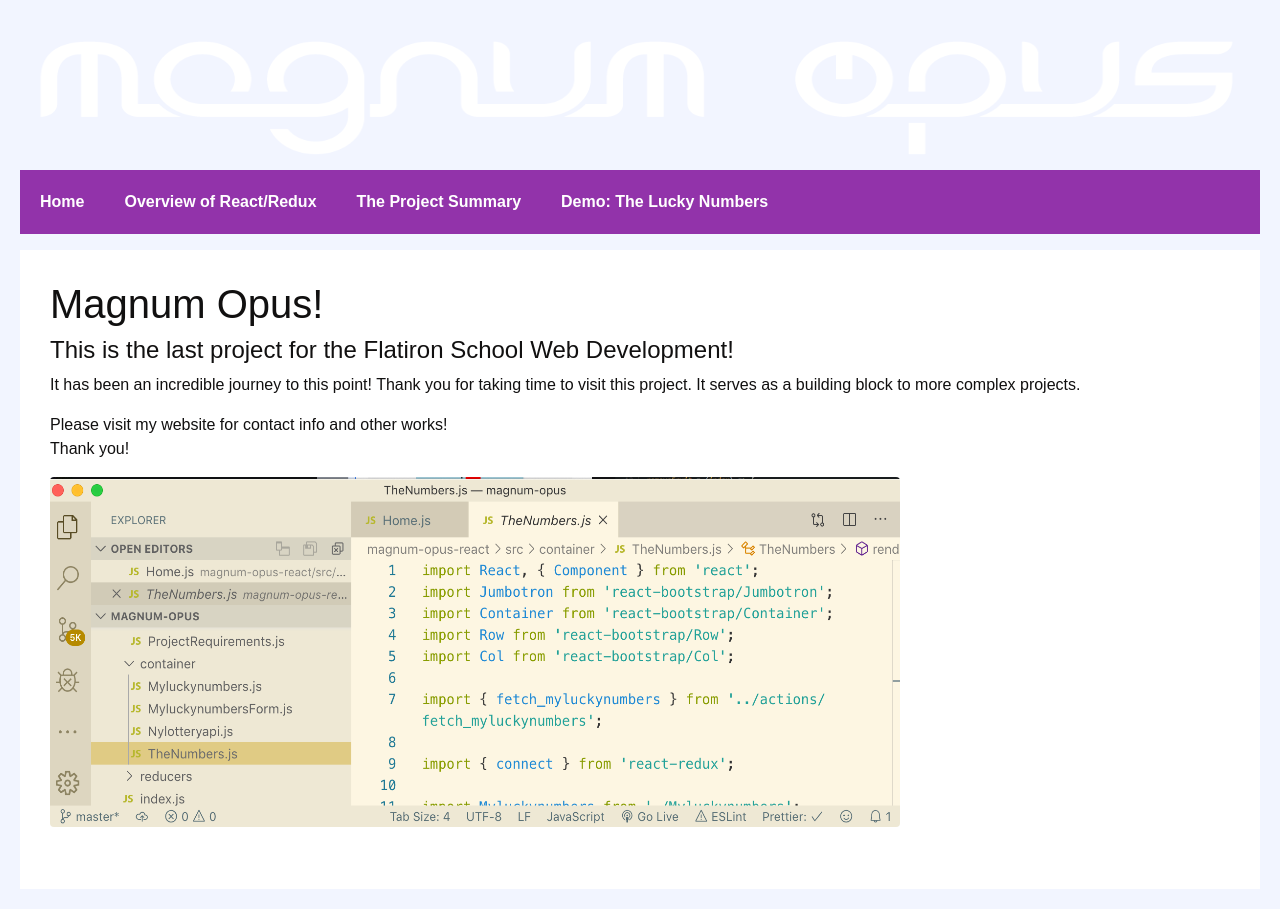
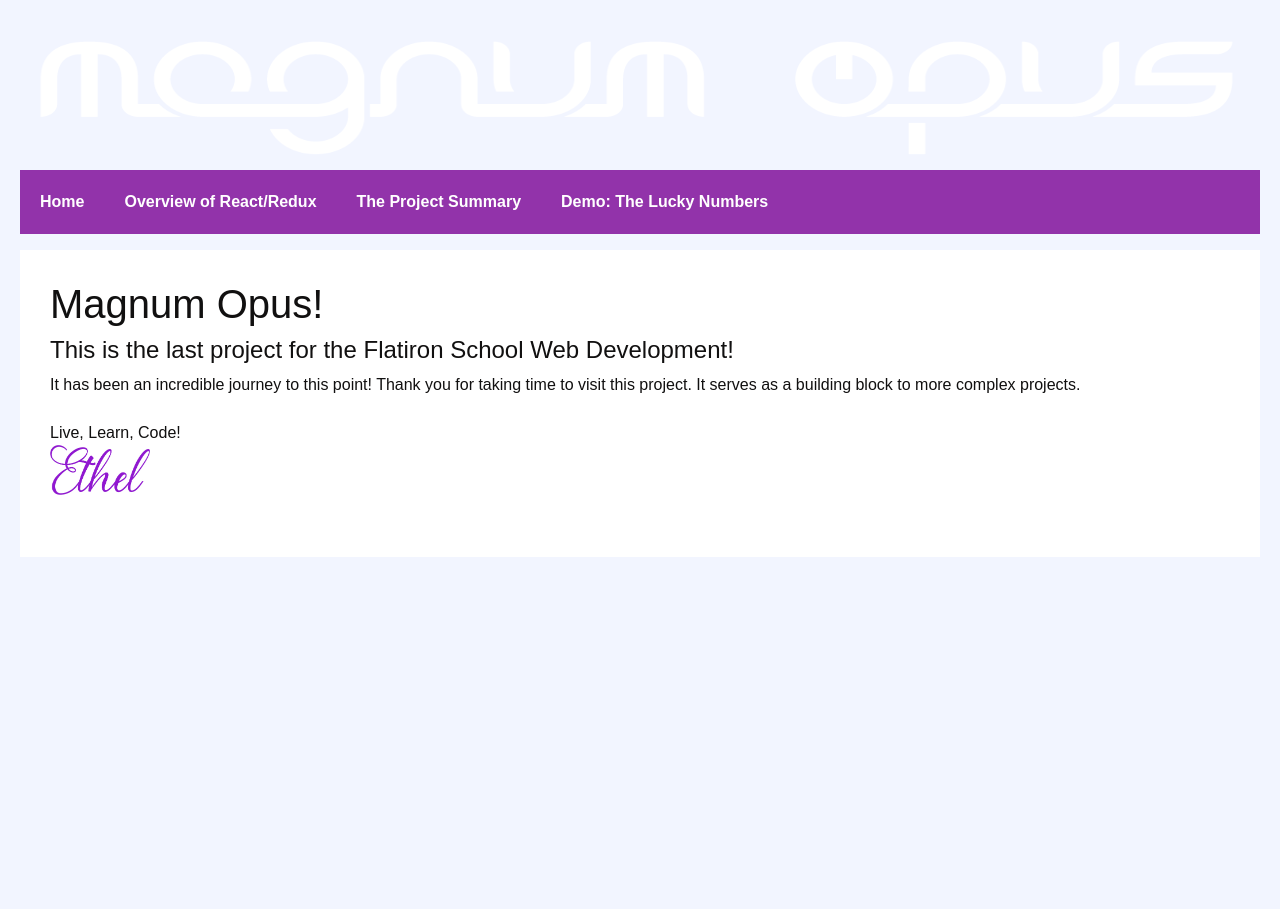
Before and after one commit to edb-c/magnum-opus-react, a React (Create React App) app: page /ProjectSummary in a window 1280 px wide. After the commit the page ends 800 px from the top, so only its background shows below. Built offline with nearby package versions, Linux system fonts and the light colour scheme.

Commit message:
change text

```diff
--- a/src/assets/Home.css
+++ b/src/assets/Home.css
@@ -4,3 +4,9 @@
     height: 350px;
     margin-right:15px;
   }
+.Home-Ethel2 {
+    float: left;
+    width: 100px;
+    height: 50px;
+    margin-right:15px;
+  }
--- a/src/components/Home.js
+++ b/src/components/Home.js
@@ -1,35 +1,43 @@
-import React, { Component } from "react";
+import React, { Component } from 'react';
 import Jumbotron from 'react-bootstrap/Jumbotron';
 import Row from 'react-bootstrap/Row';
 import Col from 'react-bootstrap/Col';
 
 import Image from 'react-bootstrap/Image';
-import Llc from '../assets/Llc.png';
-import '../assets/Home.css'
+import Ethel2 from '../assets/Ethel2.jpg';
+//import Llc from '../assets/Llc.png';
+import '../assets/Home.css';
 
 class Home extends Component {
 	render() {
 		return (
 			<div>
 				<Jumbotron fluid>
-
 					<h1>Magnum Opus!</h1>
 					<Row>
 						<Col>
 							<p>
-
-        <h4>This is the last project for the Flatiron School Web Development!</h4>
-          It has been an incredible journey to this point!  Thank you for taking time to visit this project.
-          It serves as a building block to more complex projects.
+								<h4>
+									This is the last project for the Flatiron School Web
+									Development!
+								</h4>
+								It has been an incredible journey to this point! Thank you for
+								taking time to visit this project. It serves as a building block
+								to more complex projects.
+								<br />
+								<br />
+								Live, Learn, Code!
+								<br />
+								<Image
+									src={Ethel2}
+									className='Home-Ethel2'
+									alt='Ethel2'
+									rounded
+								/>
+								<br />
 							</p>
-        <p>
-          Please visit my website for contact info and other works! <br/>
-          Thank you!<br/>
-        </p>
-        <Image src={Llc} className="Home-Llc" alt="Llc" rounded />
 						</Col>
 					</Row>
-
 				</Jumbotron>
 			</div>
 		);
```
Also changed, not shown: src/assets/Ethel2.jpg (added). Lines whose indentation alone changed are shown as unchanged.
